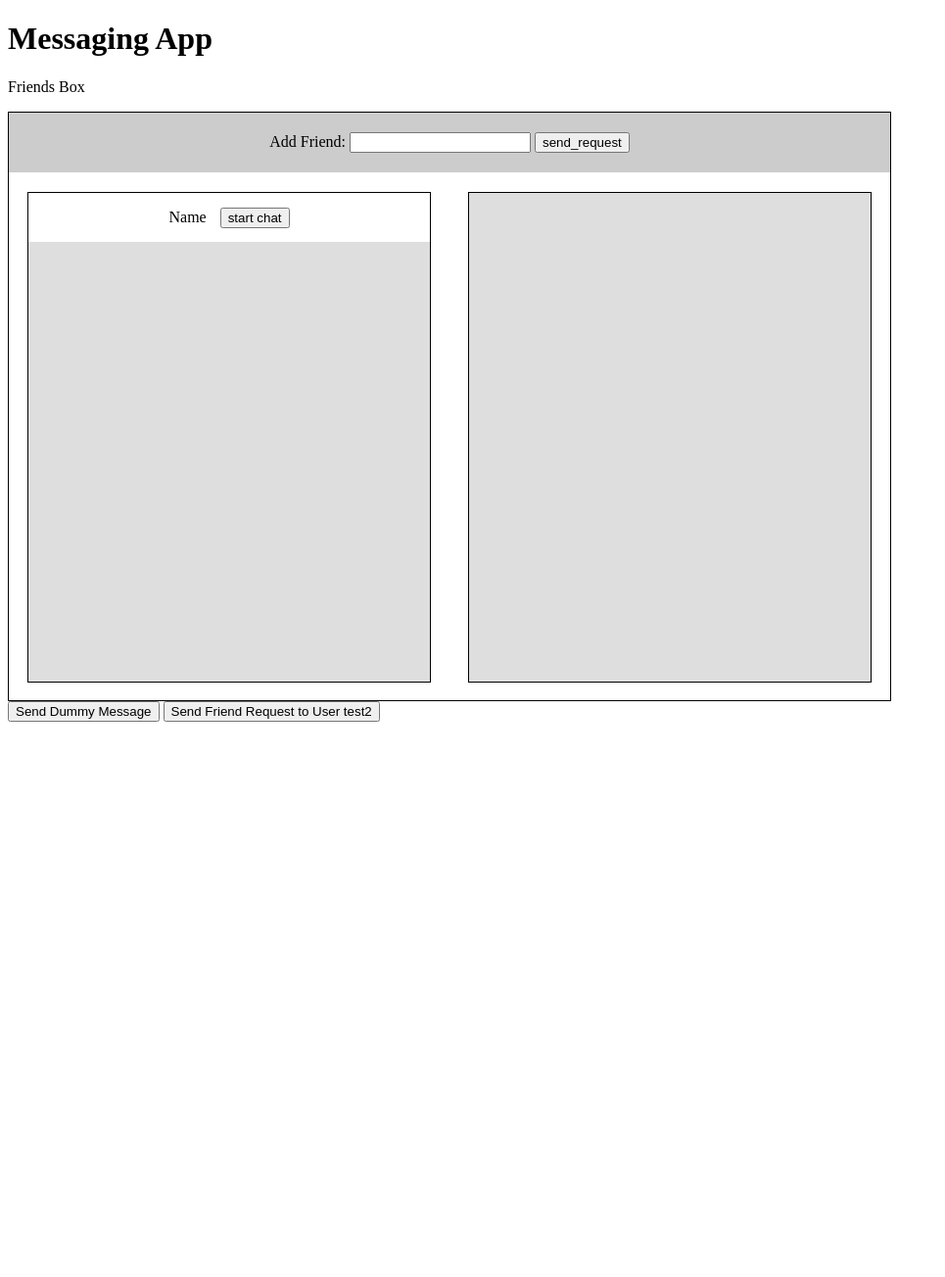
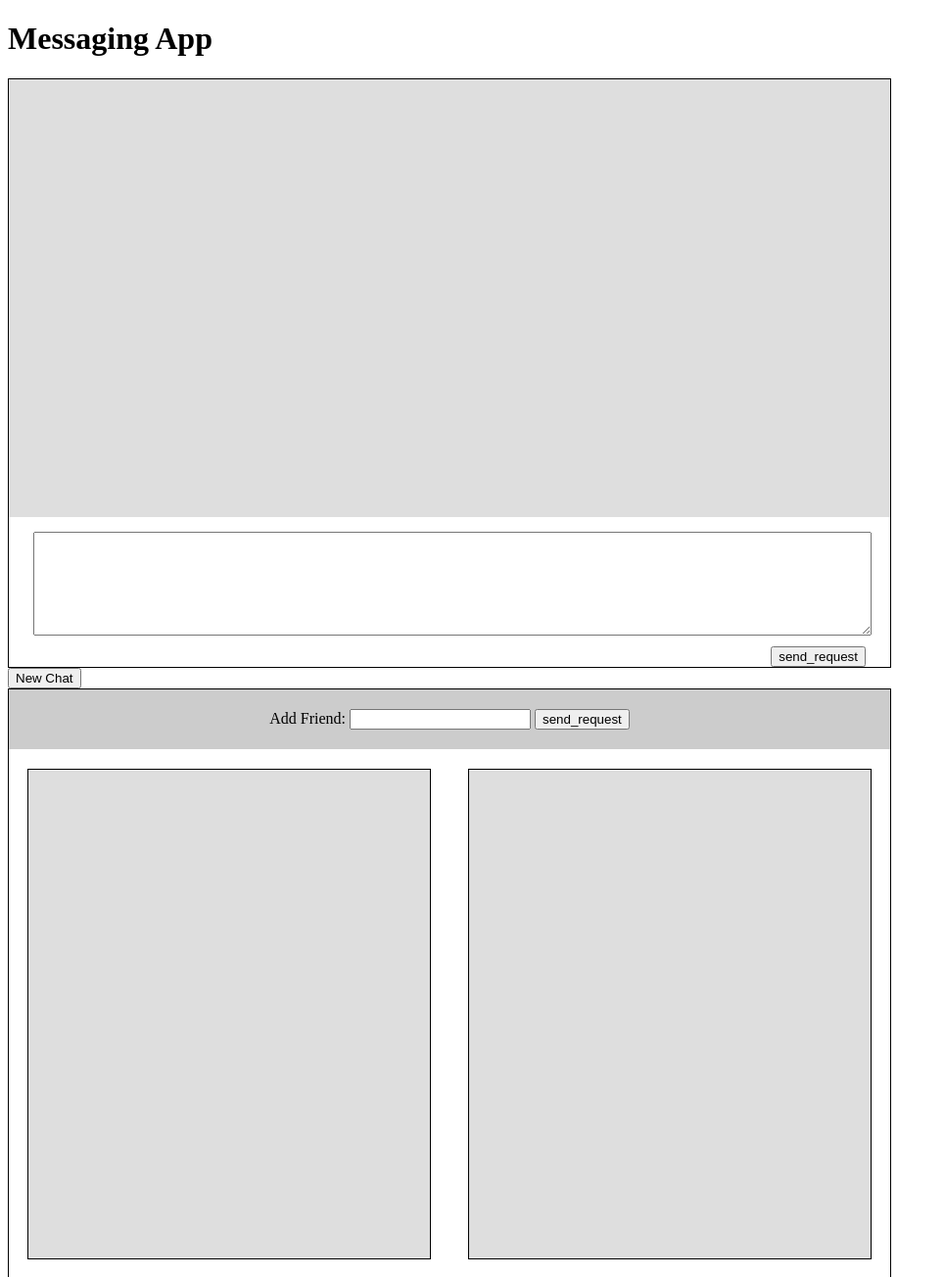
Before and after one commit to l0rdwalker/secure-chat, a Flask app: template templates/home.jinja in a window 1280 px wide. Shown: the part 59-1363 px from the top of the page at 98% size, without its empty margins (0-965 px from the left). Before the commit the page ends 796 px from the top, so only its background shows below. Run offline with Flask 3, Linux system fonts and the light colour scheme; the template is opened without the code that fills it, so the values that code supplies are empty.

Commit message:
Skelleton for the actual chat. Only front-end stuff at the moment. Ummmmmmmmm yea.

```diff
--- a/models.py
+++ b/models.py
@@ -36,6 +36,12 @@ class friend_request(Base):
     autoInc: Mapped[int] = mapped_column(Integer, primary_key=True, autoincrement=True)
     sender: Mapped[str] = mapped_column(String)
     receiver: Mapped[str] = mapped_column(String)
+
+class friends_list(Base):
+    __tablename__ = "friends"
+    autoInc: Mapped[int] = mapped_column(Integer, primary_key=True, autoincrement=True)
+    user_one: Mapped[str] = mapped_column(String)
+    user_two: Mapped[str] = mapped_column(String)
 
 # stateful counter used to generate the room id
 #class Counter():
--- /dev/null
+++ b/templates/chatwindow.jinja
@@ -0,0 +1,110 @@
+
+
+{% block content %}
+<style>
+    #chat_window_container {
+        width: 900px;
+        height: 600px;
+        border:1px solid black;
+        display: flex;
+        flex-direction: column;
+    }
+    #top_view {
+        background-color: rgb(222, 222, 222);
+        flex: 3;
+        max-height: 100%;
+        overflow: auto;
+    }
+    #bottom_view {
+        flex: 1;
+    }
+    #input_controls {
+        width: 850px;
+        height: 100px;
+        padding-top: 15px;
+        margin: auto;
+    }
+    #paragraph_input {
+        width: 100%;
+        height: 100%;
+    }
+    #submit_message {
+        margin-top: 7px;
+        float: right;
+    }
+    #message_container {
+        width: 95%;
+        margin: auto;
+        height: 100%;
+        padding-top: 10px;
+    }
+    #message_container p {
+        padding: 0px;
+        margin: 0px;
+    }
+    .message_container_content {
+        background-color: rgb(255, 255, 255);
+        padding: 10px;
+        margin-top: 5px;
+    }
+</style>
+
+<script>
+    /*
+    function relay(message,recipient) {
+        console.log("sending relay message");
+        send(message,recipient,'relay');
+    }
+    */
+
+
+    function append_message_content(message,user) {
+        console.log("hit");
+        const container = document.getElementById('message_container'); // Ensure this is the correct ID
+        let entryHtml = `
+        <div class="message_container_content">
+                <p>${user}</p>
+                <p>${message}</p>
+            </div>`;
+        container.insertAdjacentHTML('beforeend', entryHtml);
+    }
+
+    function handle_send() {
+        const user_input = document.getElementById("paragraph_input");
+        let message_content = user_input.value;
+        user_input.value = "";
+
+        append_message_content(message_content,'ME!');
+    }
+
+    function clear_chat() {
+        document.getElementById("message_container").innerHTML = "";
+    }
+
+    function open_chat(user_name) {
+
+
+        clear_chat();
+    }
+</script>
+
+<div id="chat_window_container">
+    <div id="top_view">
+
+        <div id="message_container">
+
+        </div>
+
+    </div>
+    <div id="bottom_view">
+
+        <div id="input_controls">
+            <textarea id="paragraph_input" name="paragraph_input"></textarea>
+            <input id="submit_message" type="submit" onclick="handle_send()" value="send_request">
+        </div>
+
+    </div>
+</div>
+
+<button onclick="open_chat('William Walker')">New Chat</button>
+{% endblock %}
--- a/templates/friends.jinja
+++ b/templates/friends.jinja
@@ -72,11 +72,15 @@
         container.innerHTML = "";
     }
 
+    function clear_friends_list() {
+        const container = document.getElementById('start_chat');
+        container.innerHTML = "";
+    }
+
     function update_friend_requests_setter(friend_requests) {
-        clear_friend_requests()
-        const container = document.getElementById('friend_requests'); // Ensure this is the correct ID
+        let container = document.getElementById('friend_requests'); // Ensure this is the correct ID
         friend_requests.forEach(name => {
-            const entryHtml = `
+            let entryHtml = `
             <div class="entry">
                 <div class="entry_content">
                     <p>${name}</p>
@@ -88,11 +92,32 @@
         });
     }
 
+    function update_friends_list_setter(friends) {
+        let container = document.getElementById('start_chat'); // Ensure this is the correct ID
+        friends.forEach(name => {
+            let entryHtml = `
+                <div class="entry">
+                    <div class="entry_content">
+                        <p>${name}</p>
+                        <input type="submit" value="start chat">
+                    </div>
+                </div>`;
+            container.insertAdjacentHTML('beforeend', entryHtml);
+        });
+    }
+
     socket.on("update_friend_requests", (msg, color="black") => {
         friend_request_data = JSON.parse(msg)['requests']; // Parse and assign before calling the function
         console.log("update friend requests");
+        clear_friend_requests();
         update_friend_requests_setter(friend_request_data); // Call the function after setting friendRequestsData
-        alert("Friend request sent");
+    })
+
+    socket.on("update_friends_list", (msg, color="black") => {
+        friend_request_data = JSON.parse(msg)['friends_list']; // Parse and assign before calling the function
+        console.log(friend_request_data);
+        clear_friends_list();
+        update_friends_list_setter(friend_request_data);
     })
 
     function send_friend_request() {
@@ -116,12 +141,6 @@
         <div>
             <div id="start_chat" class="generic_friends_sub_container">
 
-                <div class="entry">
-                    <div class="entry_content">
-                        <p>Name</p>
-                        <input type="submit" value="start chat">
-                    </div>
-                </div>
 
             </div>
         </div>
--- a/templates/home.jinja
+++ b/templates/home.jinja
@@ -38,8 +38,9 @@
     <h1>Messaging App </h1>
 
     <main>
+        {% include 'chatwindow.jinja' %}
+        <br>
         <section id="friends_box">
-            <p>Friends Box</p>
             {% include 'friends.jinja' %}
         </section>
         <button onclick="relay('Hello how are you','test')">Send Dummy Message</button>
--- a/templates/websockets.jinja
+++ b/templates/websockets.jinja
@@ -15,11 +15,6 @@
             socket.emit(type,JSON.stringify({sender: username, recipient:recipient, message:message}));
         }
 
-        function relay(message,recipient) {
-            console.log("sending relay message");
-            send(message,recipient,'relay');
-        }
-
         function send_friend_request_socket(recipient) {
             send("",recipient,'send_friend_request');
         }
```
Also changed, not shown: db.py (+28 -0 lines), socket_routes.py (+12 -3 lines), database/main.db, 1 other file.
